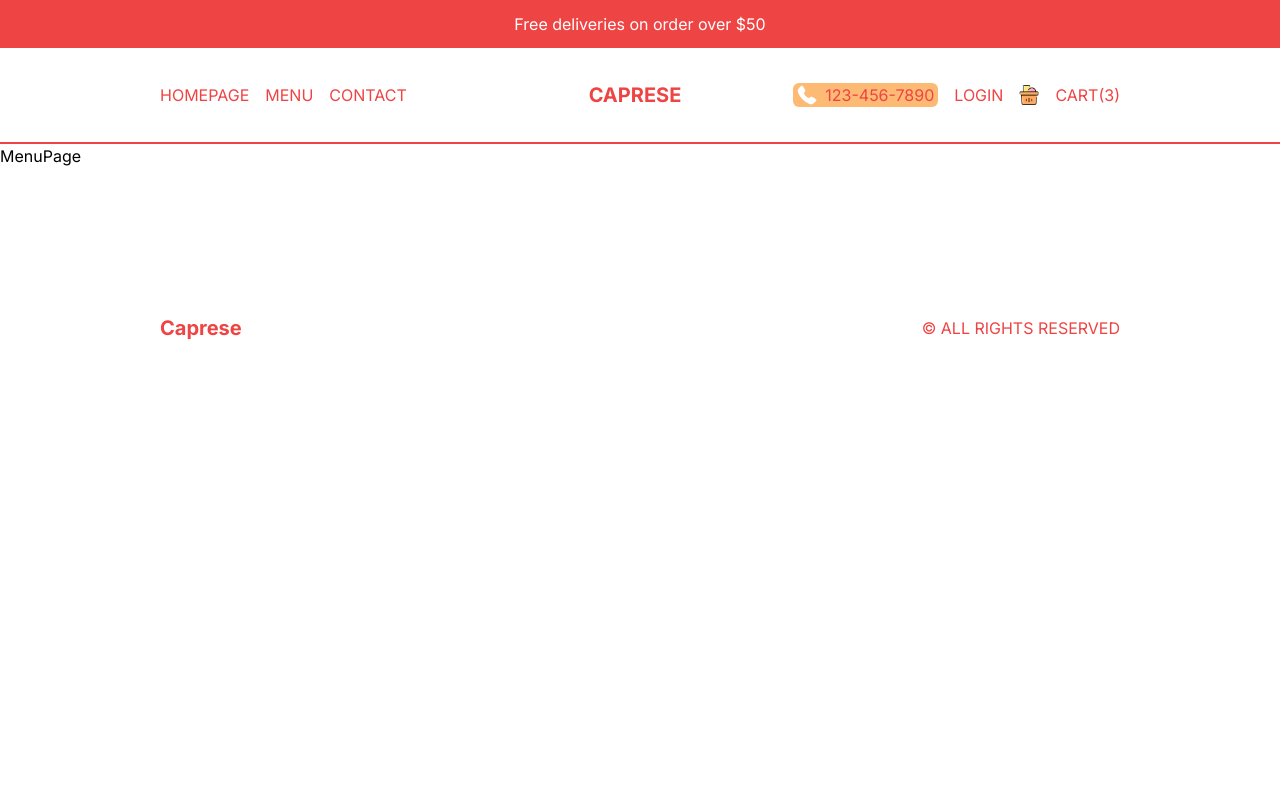
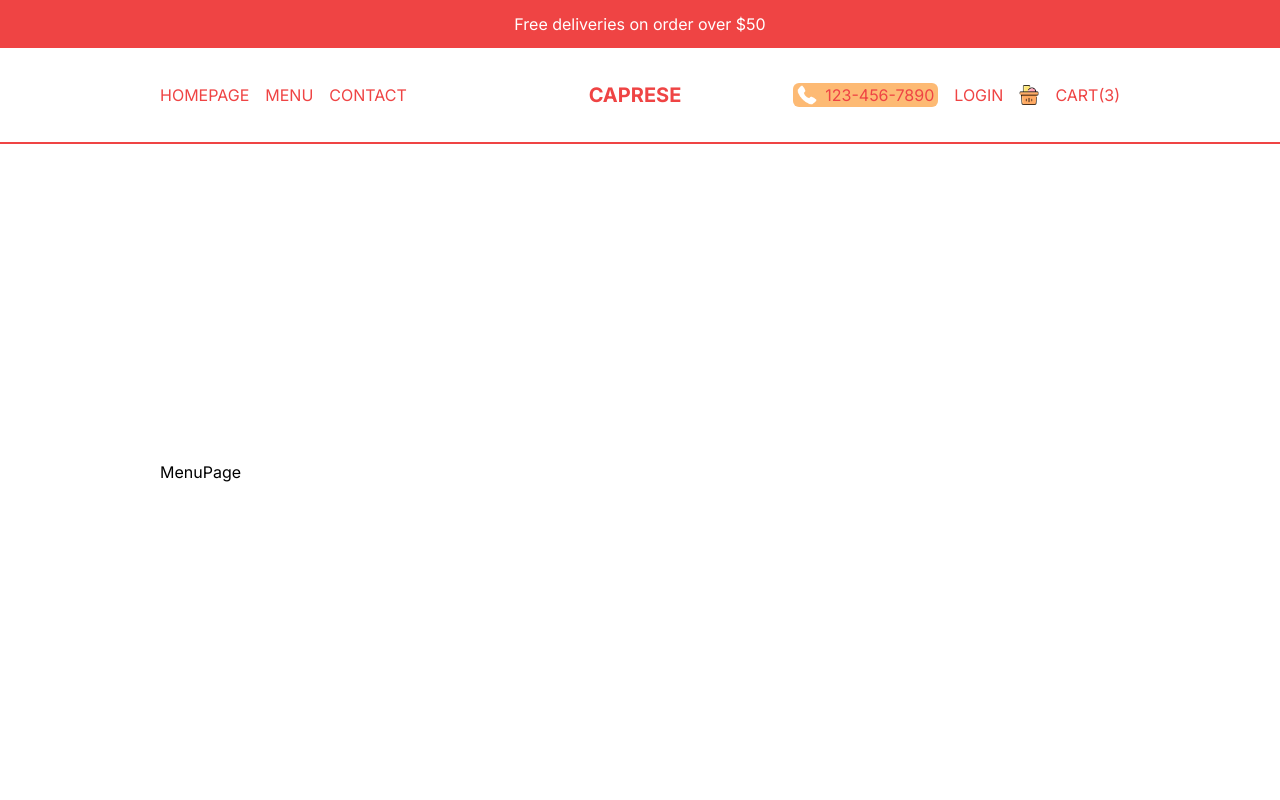
Before and after one commit to master-of-none/restaurant-nextJS, a Next.js app: page /menu in a window 1280 px wide. Shown: the top 800 px of the page. Built offline with nearby package versions, Linux system fonts and the light colour scheme.

Commit message:
menu initial commit

```diff
--- a/src/app/menu/page.tsx
+++ b/src/app/menu/page.tsx
@@ -1,9 +1,14 @@
-import React from 'react'
+import React from "react";
 
 const MenuPage = () => {
-  return (
-    <div>MenuPage</div>
-  )
-}
+    return (
+        <div
+            className="p-4 lg:px-20 xl:px-40 h-[calc(100vh-6rem)] md:h-[calc(100vh-9rem)]
+    flex flex-col md:flex-row items-center"
+        >
+            MenuPage
+        </div>
+    );
+};
 
-export default MenuPage
+export default MenuPage;
```
